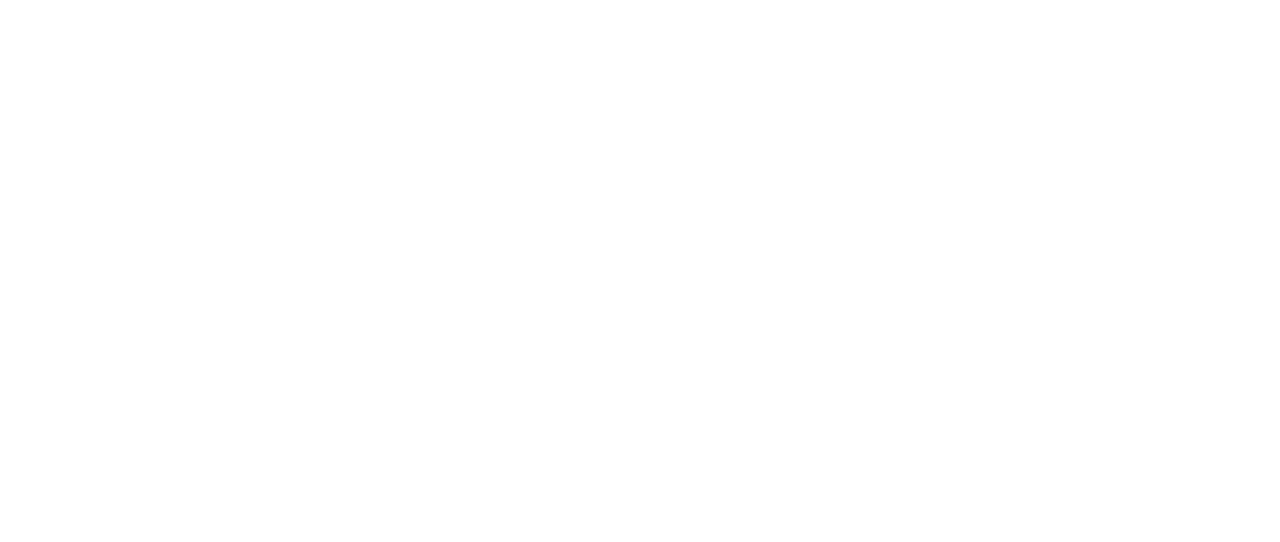
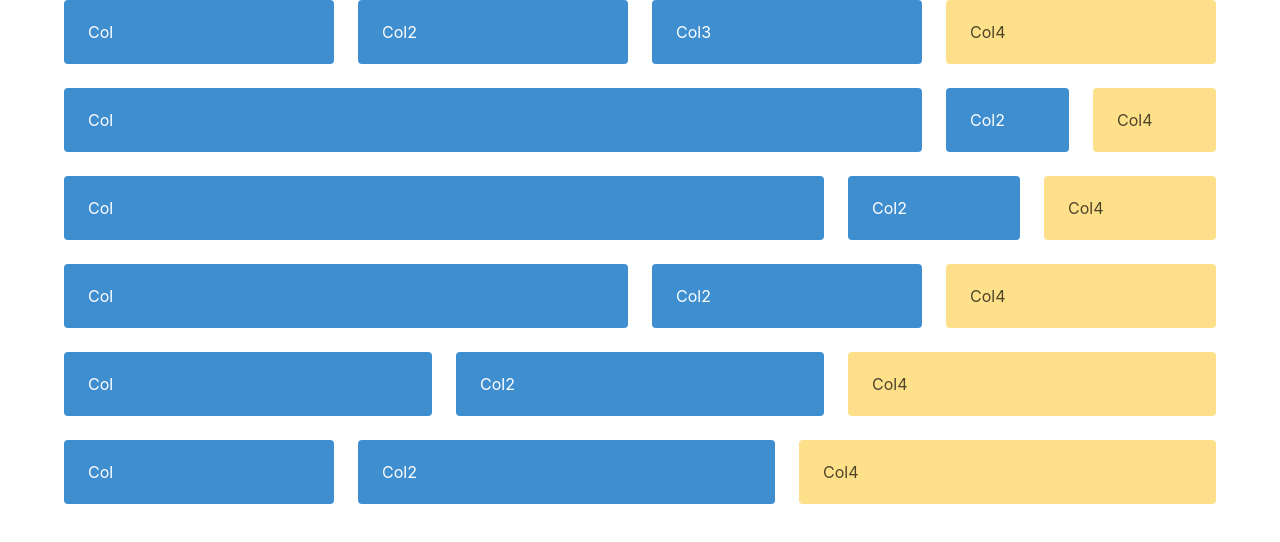
Before and after one commit to diegoskropic/BulmaCSS, a plain HTML site: page cols.html in a window 1280 px wide. Drawn offline with nearby package versions, Linux system fonts and the light colour scheme.

Commit message:
Fin bulma

```diff
--- a/cols.html
+++ b/cols.html
@@ -3,10 +3,110 @@
 <head>
 	<meta charset="utf-8">
 	<meta http-equiv="X-UA-Compatible" content="IE=edge">
-	<title></title>
-	<link rel="stylesheet" href="">
+	<title> El Orlox | Columnas en bulma </title>
+	<link rel="stylesheet" href="https://cdnjs.cloudflare.com/ajax/libs/font-awesome/4.7.0/css/font-awesome.min.css">
+	<link rel="stylesheet" href="https://cdnjs.cloudflare.com/ajax/libs/bulma/0.4.3/css/bulma.min.css">
+
 </head>
 <body>
 
+	<div class="container">
+
+		<div class="columns">
+			<div class="column">
+				<p class="notification is-info"> Col </p>
+			</div>
+			<div class="column">
+				<p class="notification is-info"> Col2 </p>
+			</div>
+			<div class="column">
+				<p class="notification is-info"> Col3 </p>
+			</div>
+			<div class="column">
+				<p class="notification is-warning"> Col4 </p>
+			</div>
+		</div>
+
+		<div class="columns">
+			<div class="column is-three-quarters">
+				<p class="notification is-info"> Col </p>
+			</div>
+			<div class="column">
+				<p class="notification is-info"> Col2 </p>
+			</div>
+			<!--<div class="column">
+				<p class="notification is-info"> Col3 </p>
+			</div>-->
+			<div class="column">
+				<p class="notification is-warning"> Col4 </p>
+			</div>
+		</div>
+
+
+		<div class="columns">
+			<div class="column is-two-thirds">
+				<p class="notification is-info"> Col </p>
+			</div>
+			<div class="column">
+				<p class="notification is-info"> Col2 </p>
+			</div>
+			<!--<div class="column">
+				<p class="notification is-info"> Col3 </p>
+			</div>-->
+			<div class="column">
+				<p class="notification is-warning"> Col4 </p>
+			</div>
+		</div>
+
+		<div class="columns">
+			<div class="column is-half">
+				<p class="notification is-info"> Col </p>
+			</div>
+			<div class="column">
+				<p class="notification is-info"> Col2 </p>
+			</div>
+			<!--<div class="column">
+				<p class="notification is-info"> Col3 </p>
+			</div>-->
+			<div class="column">
+				<p class="notification is-warning"> Col4 </p>
+			</div>
+		</div>
+
+		<div class="columns">
+			<div class="column is-one-third">
+				<p class="notification is-info"> Col </p>
+			</div>
+			<div class="column">
+				<p class="notification is-info"> Col2 </p>
+			</div>
+			<!--<div class="column">
+				<p class="notification is-info"> Col3 </p>
+			</div>-->
+			<div class="column">
+				<p class="notification is-warning"> Col4 </p>
+			</div>
+		</div>
+
+		<div class="columns">
+			<div class="column is-one-quarter">
+				<p class="notification is-info"> Col </p>
+			</div>
+			<div class="column">
+				<p class="notification is-info"> Col2 </p>
+			</div>
+			<!--<div class="column">
+				<p class="notification is-info"> Col3 </p>
+			</div>-->
+			<div class="column">
+				<p class="notification is-warning"> Col4 </p>
+			</div>
+		</div>
+
+	</div>
+
+	<!--<div class="">
+
+	</div>-->
 </body>
 </html>
```
Also changed, not shown: 12-cols.html (added, +95 -0 lines), butt-ons.html (added, +36 -0 lines).
